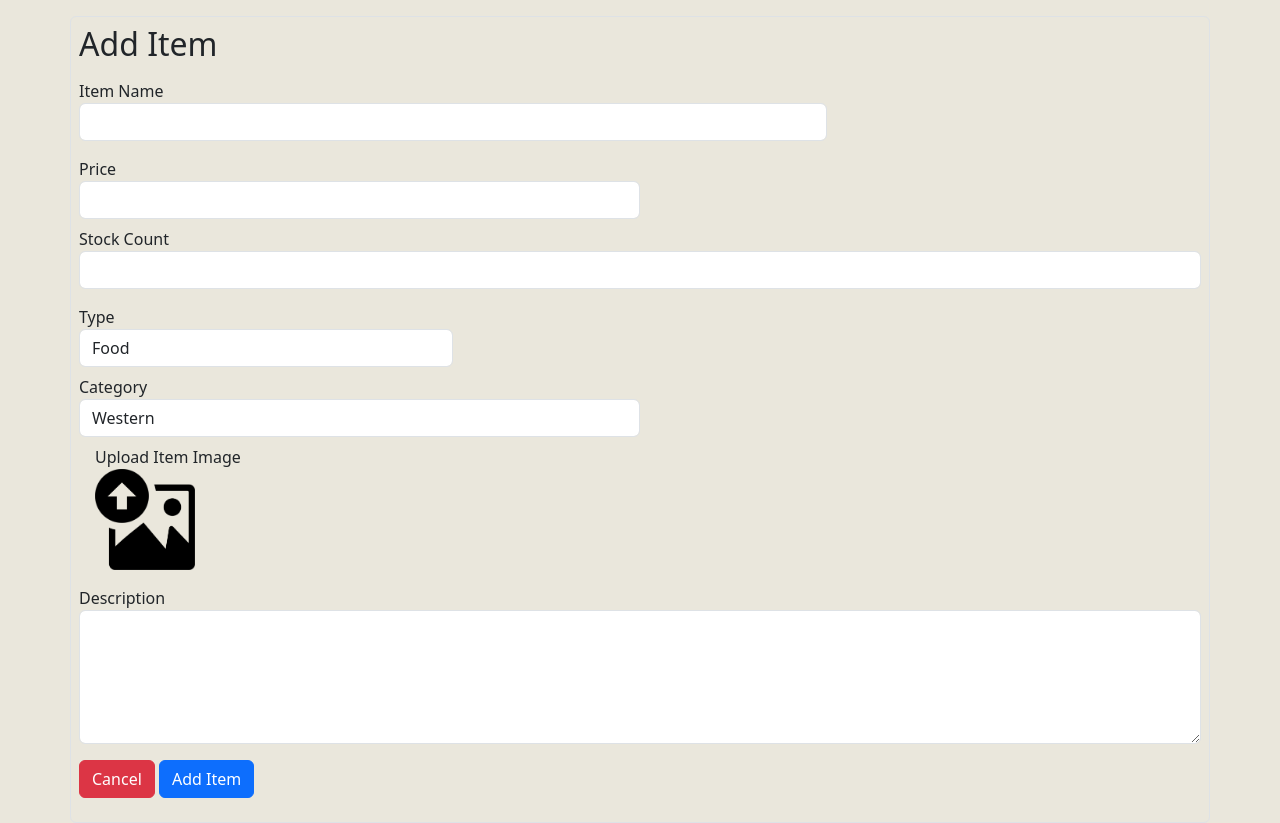
After one commit to hamm0208/SWE20001_Group2, a PHP site: page /management_addItem.php in a window 1280 px wide. The commit adds this page. Run offline with PHP 8.4, Linux system fonts and the light colour scheme.

Commit message:
Doing Task 3

```diff
--- a/CSS/style.css
+++ b/CSS/style.css
@@ -49,3 +49,50 @@
   box-shadow: none;
   transform: translateY(0);
 }
+.event-logo{
+    max-width: 50px;
+    max-height: 50px;
+}
+
+.upload-btn {
+    position: relative;
+    display: inline-block;
+    overflow: hidden;
+}
+
+.upload-btn img {
+    width: 100px; /* Adjust the width of the image */
+    height: auto; /* Maintain aspect ratio */
+}
+
+.upload-btn input[type=file] {
+    position: absolute;
+    top: 0;
+    left: 0;
+    width: 100%;
+    height: 100%;
+    opacity: 0;
+    cursor: pointer;
+}
+
+/* Hide the default file input styling */
+.upload-btn input[type=file]::-webkit-file-upload-button {
+    display: none;
+}
+
+.upload-btn input[type=file]::before {
+    content: 'Upload Image';
+    display: inline-block;
+    background-color: #007bff; /* Customize button color */
+    color: #fff; /* Customize text color */
+    padding: 8px 16px;
+    border-radius: 4px;
+    cursor: pointer;
+}
+
+.upload-btn input[type=file]::after {
+    content: 'No file chosen';
+    display: inline-block;
+    margin-left: 10px;
+    color: #666; /* Customize text color */
+}
--- /dev/null
+++ b/connection.php
@@ -0,0 +1,16 @@
+<?php
+$servername = "localhost";
+$username = "root";
+$password = "";
+$dbname = "FoodEdge";
+
+$conn = mysqli_connect($servername, $username, $password);
+if ($conn->connect_error) {
+    die("Connection failed: " . $conn->connect_error);
+}
+
+
+//Select FoodEdge database
+mysqli_select_db($conn, $dbname);
+
+?>
--- /dev/null
+++ b/management_addItem.php
@@ -0,0 +1,83 @@
+<html lang="en">
+<head>
+    <meta charset="UTF-8">
+    <meta name="viewport" content="width=device-width, initial-scale=1.0">
+    <title>Add Items</title>
+    <link rel="stylesheet" href="CSS/style.css">
+    <link rel="stylesheet" href="CSS/bootstrap.css">
+    <link href="https://cdn.jsdelivr.net/npm/bootstrap@5.3.3/dist/css/bootstrap.min.css" rel="stylesheet" integrity="sha384-QWTKZyjpPEjISv5WaRU9OFeRpok6YctnYmDr5pNlyT2bRjXh0JMhjY6hW+ALEwIH" crossorigin="anonymous">
+</head>
+<body id="background">
+    <?php
+        include("font.php");
+        include('connection.php');
+
+    ?>
+    <script>
+        function updateFileName(input) {
+            var fileName = input.files[0].name;
+            var fileNameElement = document.getElementById('file-name');
+            fileNameElement.textContent = fileName;
+        }
+    </script>
+    <div class="container border rounded mt-3 p-2">
+    <h2>Add Item</h2>
+    <form action="management_addItem.php" method="POST" enctype="multipart/form-data">
+        <div class="form-row mt-3 test ">
+            <div class="form-group col-md-8 mb-3">
+                <label for="name">Item Name</label>
+                <input type="text" class="form-control" id="name" name="name" required>
+            </div>
+
+        </div>
+        <div class="form-row test ">
+            <div class="form-group col-md-6 mb-2">
+                <label for="price">Price</label>
+                <input type="number" class="form-control" id="price" name="price" step="0.01" required>
+            </div>
+            <div class="form-group col-md-6mb-2">
+                <label for="stock_count">Stock Count</label>
+                <input type="number" class="form-control" id="stock_count" name="stock_count" required>
+            </div>
+        </div>
+        <div class="form-row mt-3 test ">
+            <div class="form-group col-md-4 mb-2">
+                <label for="type">Type</label>
+                <select class="form-control" id="type" name="type" required>
+                    <option value="food">Food</option>
+                    <option value="beverage">Beverage</option>
+                </select>
+            </div>
+            <div class="form-group col-md-6 mb-2">
+                <label for="category">Category</label>
+                <select class="form-control" id="category" name="category" required>
+                    <option value="western">Western</option>
+                    <option value="malaysian">Malaysian</option>
+                    <option value="korean">Korean</option>
+                    <option value="japanese">Japanese</option>
+                </select>
+            </div>
+            <div class="form-group col-md-6 mx-3 mb-2">
+                <label for="image" class="upload-btn">
+                    Upload Item Image<br>
+                    <img src="Images/web_resources/upload-image.png" alt="Upload Image" class="img-fluid" id="preview-image">
+                    <input type="file" id="image" name="image" accept="image/*" required onchange="updateFileName(this)">
+                </label>
+                <p id="file-name" class="file-name"></p>
+            </div>
+        </div>
+        <div class="form-row mt-3 test ">
+            <div class="form-group col-md-12 mb-3">
+                <label for="description">Description</label>
+                <textarea class="form-control" id="description" name="description" rows="5" required></textarea>
+            </div>
+        </div>
+
+        <a href="management_manageInventory.php" class="btn btn-danger">Cancel</a>
+        <input type="submit" class="btn btn-primary" name="add_submit" value="Add Item">
+
+    </form>
+</div>
+
+</body>
+</html>
```
Also changed, not shown: classes.php (added, +14 -0 lines), database.php (+19 -2 lines), management_deleteItem.php (added, +12 -0 lines), management_manageInventory.php (+50 -27 lines), Images/web_resources/edit.png (added), Images/web_resources/trash.png (added), Images/web_resources/upload-image.png (added).
